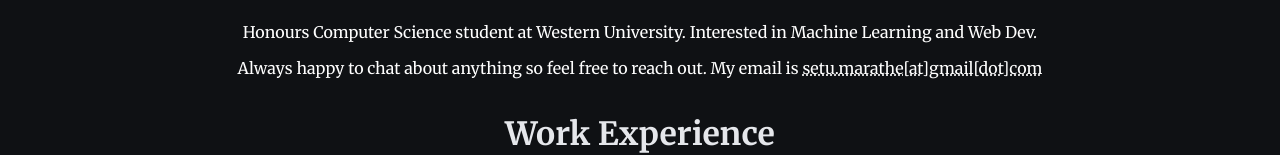
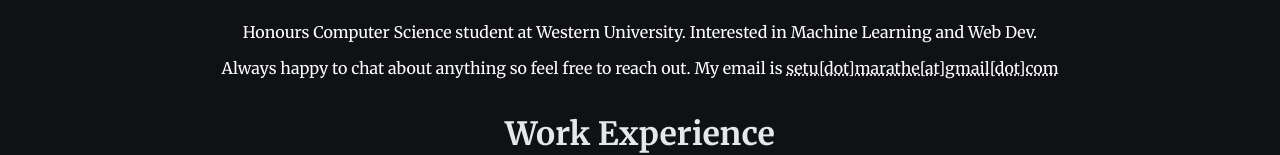
Before and after one commit to SetuMar/my-portfolio, a React (Vite) app: page / in a window 1280 px wide. Shown: the part 134-289 px from the top of the page. Built offline with nearby package versions, Linux system fonts and the light colour scheme.

Commit message:
Fixed email msg

```diff
--- a/src/App.tsx
+++ b/src/App.tsx
@@ -39,7 +39,7 @@
         </div>
 
         <div className='contact'>
-          <a href="mailto:setu.marathe@gmail.com" target="_blank" className='move'>
+          <a href="mailto:setumarathe@gmail.com" target="_blank" className='move'>
               <div className='icon'>
                 <Mail></Mail>
               </div>
@@ -64,7 +64,7 @@
         <div className='about'>
               <h1 className='content-header' ref={aboutRef}>About</h1>
               <p>Honours Computer Science student at Western University. Interested in Machine Learning and Web Dev. </p>
-              <p>Always happy to chat about anything so feel free to reach out. My email is <a href='mailto:setu.marathe@gmail.com' target='_blank' className='email-in-about'>setu.marathe[at]gmail[dot]com</a></p>
+              <p>Always happy to chat about anything so feel free to reach out. My email is <a href='mailto:setu.marathe@gmail.com' target='_blank' className='email-in-about'>setu[dot]marathe[at]gmail[dot]com</a></p>
         </div>
 
         <br />
```
